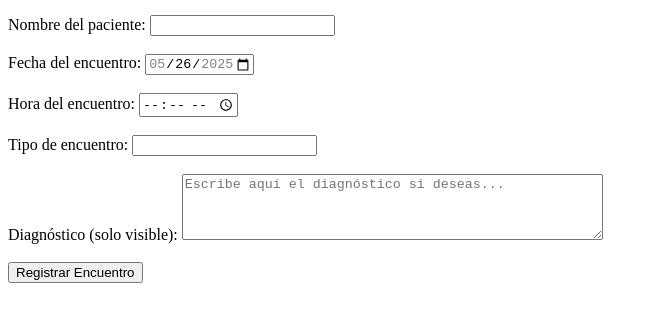
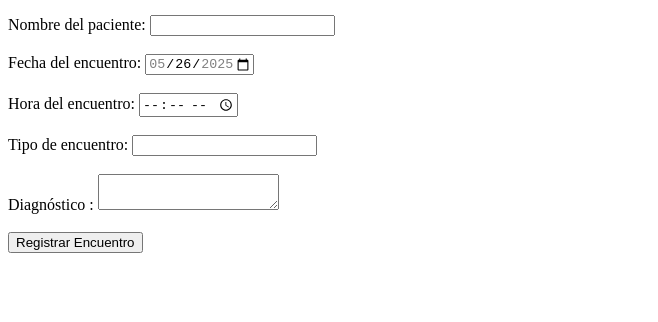
Before and after one commit to Anamorenoch/Encounter, a plain HTML site: page index.html in a window 1280 px wide. Shown: the part 104-426 px from the top of the page, without its empty margins (0-658 px from the left). Drawn offline with Linux system fonts and the light colour scheme.

Commit message:
Update index.html

```diff
--- a/index.html
+++ b/index.html
@@ -24,8 +24,8 @@
         <input type="text" id="encounterType" name="encounterType" required><br><br>
 
         <!-- Campo adicional para diagnóstico que NO se enviará -->
-        <label for="diagnosis">Diagnóstico (solo visible):</label>
-        <textarea id="diagnosis" name="diagnosis" rows="4" cols="50" placeholder="Escribe aquí el diagnóstico si deseas..."></textarea><br><br>
+        <label for="diagnosis">Diagnóstico :</label>
+        <textarea id="diagnosis" name="diagnosis" ></textarea><br><br>
 
         <button type="submit">Registrar Encuentro</button>
     </form>
```
